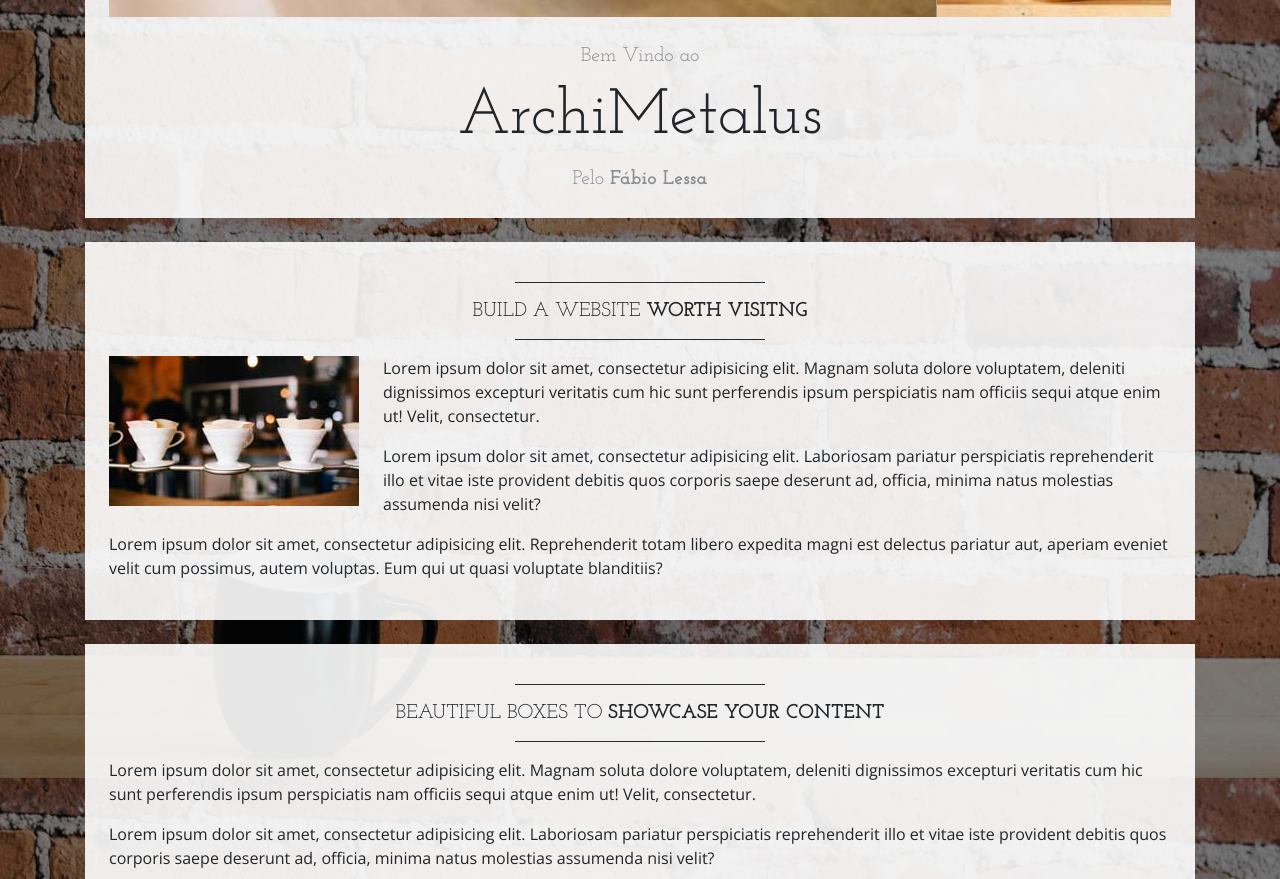
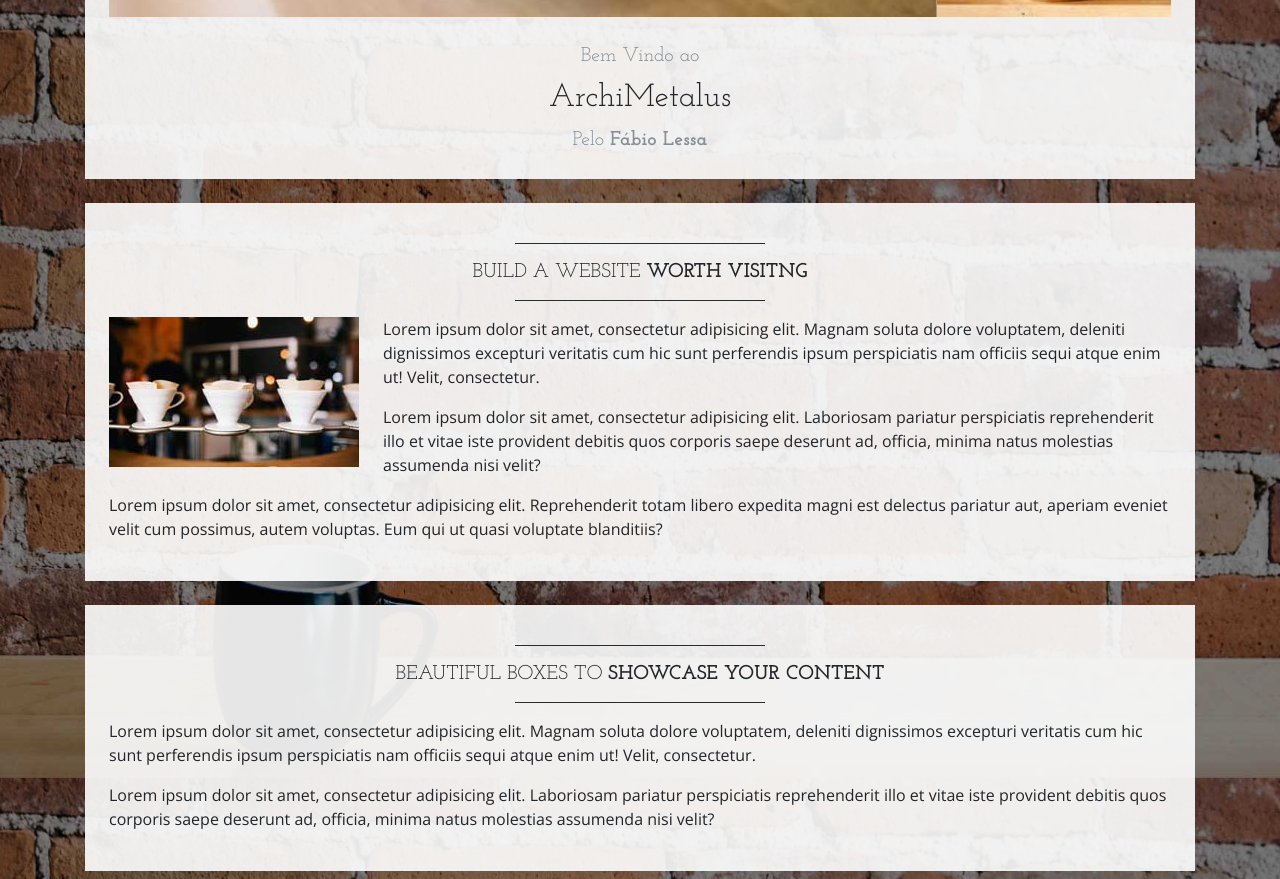
Before and after one commit to FabioLemosLessa/TestArchiMetalus, a website: page index.html in a window 1280 px wide. Shown: the part 822-1701 px from the top of the page. Drawn offline with nearby package versions, Linux system fonts and the light colour scheme.

Commit message:
Acerto do titulo
Acerto do titulo

```diff
--- a/index.html
+++ b/index.html
@@ -100,7 +100,7 @@
         <!-- Welcome Message -->
         <div class="text-center mt-4">
           <div class="text-heading text-muted text-lg">Bem Vindo ao</div>
-          <h1 class="my-2">ArchiMetalus</h1>
+          <h2 class="my-2">ArchiMetalus</h2>
           <div class="text-heading text-muted text-lg">Pelo
             <strong>Fábio Lessa</strong>
           </div>
```
